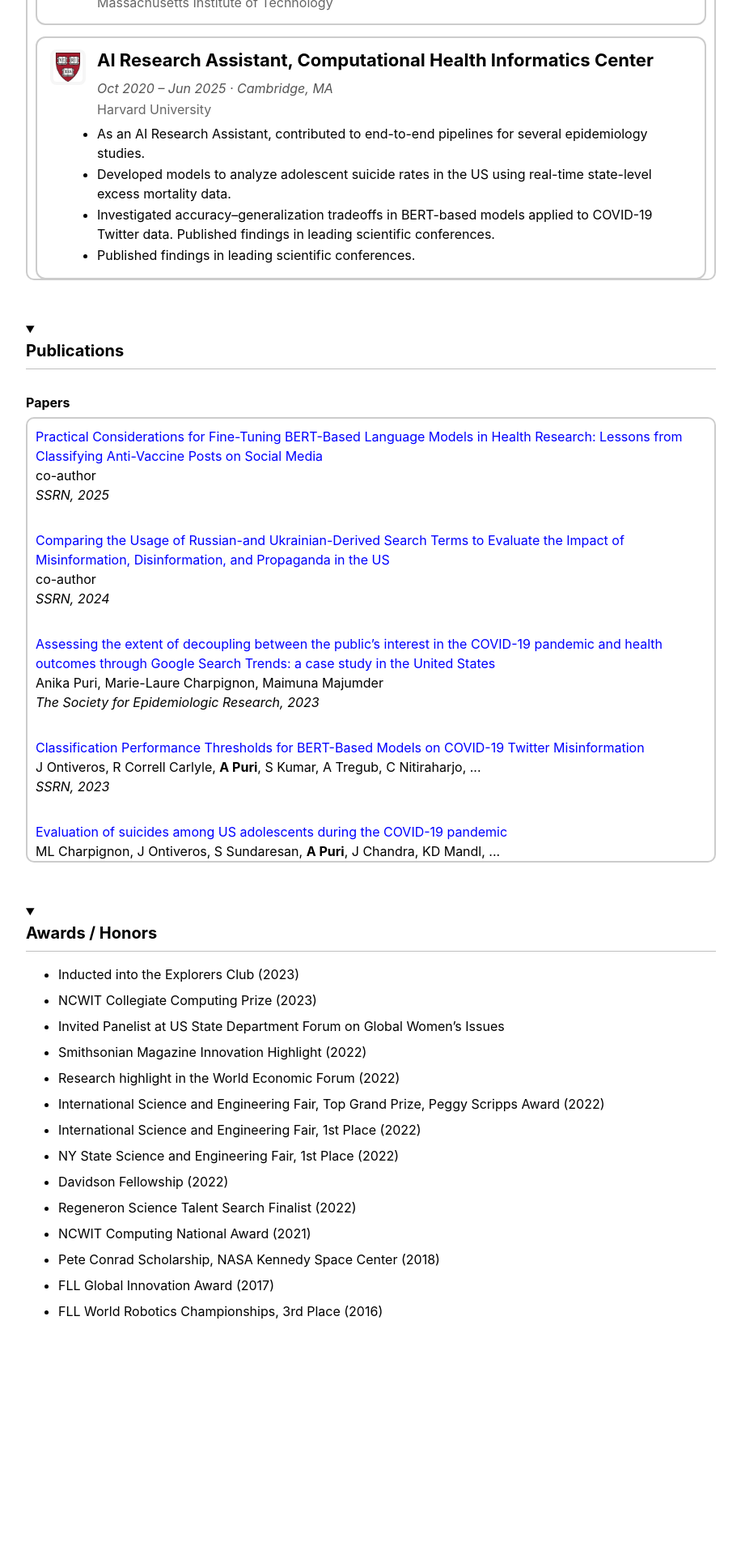
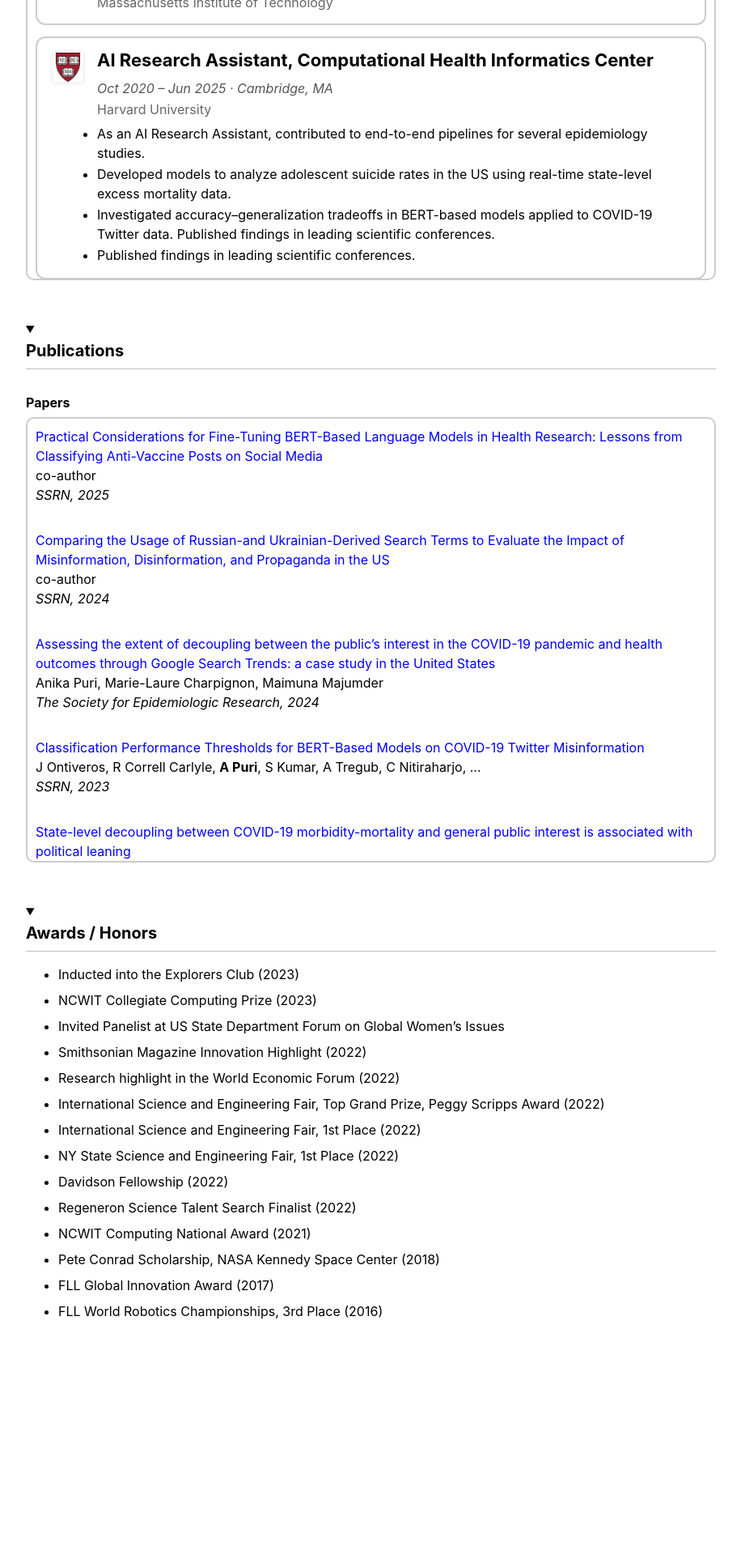
Before and after one commit to AnikaPuri/anikapuri.github.io, a Jekyll site: the page built from _pages/index.html, in a window 1280 px wide. Shown: the part 815-2735 px from the top of the page at 81% size, without its empty margins (316-1232 px from the left). Built offline with Jekyll 4.4.1, drawn with Linux system fonts in a browser that asks for light colours; cached includes are drawn as plain includes; nearby versions of some CDN libraries; some web fonts are replaced; grey boxes are pictures that could not be loaded.

Commit message:
Update index.html

```diff
--- a/_pages/index.html
+++ b/_pages/index.html
@@ -304,7 +304,7 @@
             Assessing the extent of decoupling between the public’s interest in the COVID-19 pandemic and health outcomes through Google Search Trends: a case study in the United States
           </a>
           <br>Anika Puri, Marie-Laure Charpignon, Maimuna Majumder
-          <br><i>The Society for Epidemiologic Research, 2023</i><br>
+          <br><i>The Society for Epidemiologic Research, 2024</i><br>
       </li>
       <br>
 
@@ -314,6 +314,15 @@
           </a>
           <br>J Ontiveros, R Correll Carlyle, <strong>A Puri</strong>, S Kumar, A Tregub, C Nitiraharjo, ...
           <br><i>SSRN, 2023</i><br>
+      </li>
+      <br>
+
+      <li>
+          <a href="https://share.google/mNRJ6eukDt9fnlSne" target="_blank" rel="noopener noreferrer">
+            State-level decoupling between COVID-19 morbidity-mortality and general public interest is associated with political leaning
+          </a>
+          <br>Anika Puri, Marie-Laure Charpignon, Maimuna Majumder
+          <br><i>The Society for Epidemiologic Research, 2023</i><br>
       </li>
       <br>
 
@@ -331,11 +340,20 @@
               A Novel Wildlife Poaching Detection Solution using Spatio-temporal Data with Dynamic Time Warping
           </a>
           <br><strong>A Puri</strong>, E Bondi
-          <br><i>ACM Knowledge Discovery and Data Mining (KDD) Conference, IEEE MIT Undergraduate Research Technology Conference, 2021</i><br>
+          <br><i>IEEE MIT Undergraduate Research Technology Conference, 2021</i><br>
           [<a href="https://www.smithsonianmag.com/innovation/this-teenager-invented-a-low-cost-tool-to-spot-elephant-poachers-in-real-time-180980522/" target="_blank" rel="noopener noreferrer" style="color: #4cb5e6;">Smithsonian Magazine</a>][<a href="https://50.explorers.org/community/anika-puri/" target="_blank" rel="noopener noreferrer" style="color: #4cb5e6;">Explorers Club</a>][<a href="https://www.societyforscience.org/blog/five-questions-anika-puri-10000-peggy-scripps-award-for-science-communication-isef-2022/
           " target="_blank" rel="noopener noreferrer" style="color: #4cb5e6;">ISEF Top Grand Prize</a>][<a href=" https://it.usembassy.gov/these-women-are-creating-climate-solutions/" target="_blank" rel="noopener noreferrer" style="color: #4cb5e6;">US State Department</a>][<a href="https://www.linkedin.com/feed/update/urn:li:activity:6970051201132339201/" target="_blank" rel="noopener noreferrer" style="color: #4cb5e6;">World Economic Forum</a>]
       </li>
+      <br>
 
+      <li>
+          <a href="https://share.google/uCeRB8DJ4mOnWJLWs" target="_blank" rel="noopener noreferrer">
+              Space time and counts: Improved human vs animal detection in thermal infrared drone videos for prevention of wildlife poaching
+          </a>
+          <br><strong>A Puri</strong>, E Bondi
+          <br><i>ACM Knowledge Discovery and Data Mining (KDD) Conference, Fifth Annual Fragile Earth Workshop · Aug 14, 2021</i><br>
+
+      </li>
       <br>
 
       <li>
```
Also changed, not shown: other parts of _pages/index.html (+1 -1 lines).
